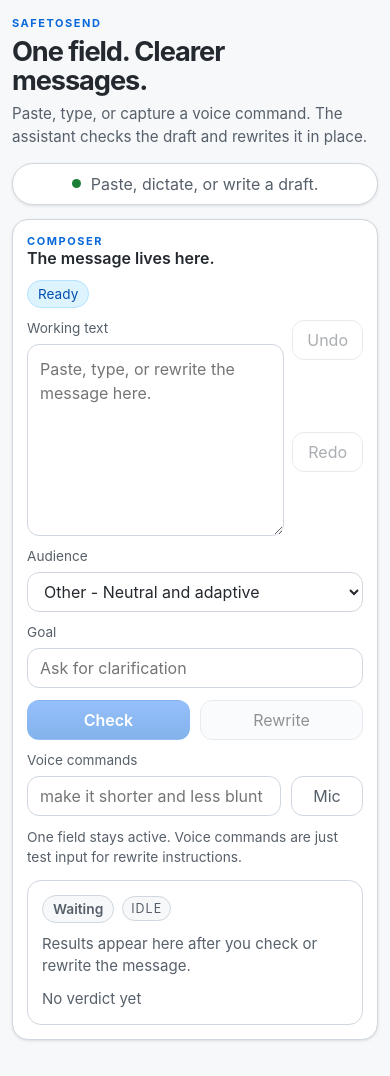
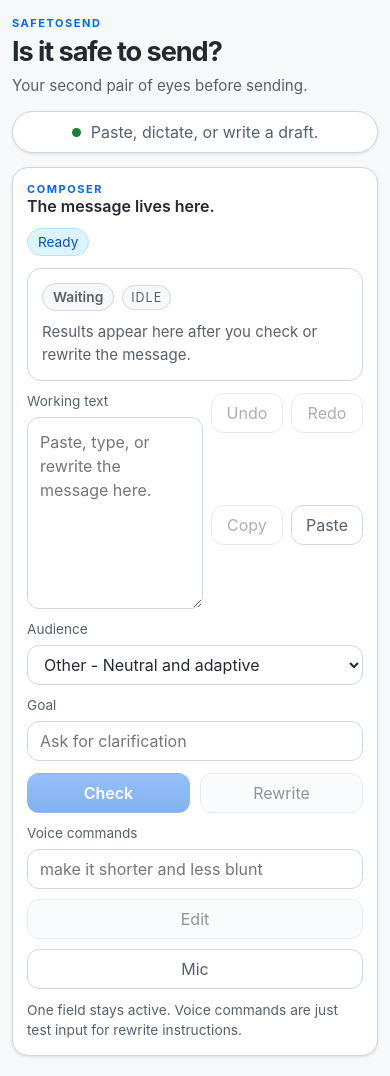
Before and after one commit to SebastianKristof/safetosend, a Next.js app: page / in a window 390 px wide. Built offline with nearby package versions, Linux system fonts and the light colour scheme.

Commit message:
improve ui and labels

```diff
--- a/app/globals.css
+++ b/app/globals.css
@@ -204,10 +204,11 @@ h2 {
 .history-rail {
   display: grid;
   gap: 8px;
+  grid-template-columns: repeat(2, minmax(0, 1fr));
 }
 
 .rail-button {
-  min-width: 4.75rem;
+  min-width: 0;
 }
 
 .control,
@@ -334,9 +335,13 @@ h2 {
 
 .voice-row {
   display: grid;
-  grid-template-columns: minmax(0, 1fr) auto;
+  grid-template-columns: minmax(0, 1fr) auto auto;
   gap: 10px;
   align-items: end;
+}
+
+.edit-button {
+  min-width: 4.75rem;
 }
 
 .mic-button {
@@ -431,13 +436,12 @@ h2 {
   font-size: 0.94rem;
 }
 
-.analysis-details,
+.analysis-reasons,
 .advanced-panel {
   border-top: 1px solid var(--line);
   padding-top: 10px;
 }
 
-.analysis-details summary,
 .advanced-panel summary {
   list-style: none;
   cursor: pointer;
@@ -446,7 +450,6 @@ h2 {
   font-size: 0.9rem;
 }
 
-.analysis-details summary::-webkit-details-marker,
 .advanced-panel summary::-webkit-details-marker {
   display: none;
 }
@@ -463,6 +466,15 @@ h2 {
   margin-top: 10px;
   color: var(--soft);
   font-size: 0.85rem;
+}
+
+.analysis-reasons-label {
+  margin: 0 0 8px;
+  color: var(--muted);
+  font-size: 0.85rem;
+  font-weight: 600;
+  text-transform: uppercase;
+  letter-spacing: 0.06em;
 }
 
 .advanced-body {
@@ -507,7 +519,7 @@ h2 {
   }
 
   .rail-button {
-    min-width: 4rem;
+    min-width: 0;
   }
 
   .control-grid {
@@ -518,6 +530,15 @@ h2 {
     grid-template-columns: 1fr 1fr;
   }
 
+  .voice-row {
+    grid-template-columns: 1fr;
+  }
+
+  .edit-button,
+  .mic-button {
+    width: 100%;
+  }
+
   .panel {
     padding: 14px;
   }
--- a/app/page.tsx
+++ b/app/page.tsx
@@ -60,18 +60,6 @@ function buildClientId() {
   }
 
   return `client-${Math.random().toString(36).slice(2, 10)}`
-}
-
-function verdictDescription(verdict: Verdict) {
-  if (verdict === 'OK to send') {
-    return 'The message is clear enough to send.'
-  }
-
-  if (verdict === 'Risky - revise') {
-    return 'The message should be tightened before sending.'
-  }
-
-  return 'The message should be paused and calmed down first.'
 }
 
 function verdictStyle(verdict: Verdict) {
@@ -182,6 +170,15 @@ export default function Page() {
 
     window.localStorage.setItem(STORAGE_KEY, JSON.stringify(state))
   }, [analysis, audience, clientId, future, goal, lastChangeNote, past, voiceCommand, workingText])
+
+  useEffect(() => {
+    if (!copied) {
+      return
+    }
+
+    const timer = window.setTimeout(() => setCopied(false), 1200)
+    return () => window.clearTimeout(timer)
+  }, [copied])
 
   const verdictTone = useMemo(() => {
     if (!analysis) {
@@ -337,6 +334,47 @@ export default function Page() {
     lastAnalyzedDraftRef.current = next.draft
   }
 
+  async function copyWorkingText() {
+    const text = workingText.trim()
+
+    if (!text) {
+      setError('Nothing to copy.')
+      return
+    }
+
+    try {
+      await navigator.clipboard.writeText(workingText)
+      setCopied(true)
+      setLastChangeNote('Draft copied')
+      setError(null)
+    } catch (err) {
+      setError(err instanceof Error ? err.message : 'Copy failed.')
+    }
+  }
+
+  async function pasteIntoDraft() {
+    if (status !== 'idle') {
+      return
+    }
+
+    try {
+      const text = await navigator.clipboard.readText()
+
+      if (!text.trim()) {
+        setError('Clipboard is empty.')
+        return
+      }
+
+      checkpoint('Before paste')
+      setWorkingText(text)
+      setLastChangeNote('Clipboard pasted')
+      lastAnalyzedDraftRef.current = text
+      setError(null)
+    } catch (err) {
+      setError(err instanceof Error ? err.message : 'Paste failed.')
+    }
+  }
+
   function getSpeechRecognition() {
     const win = window as Window & {
       SpeechRecognition?: new () => SpeechRecognitionController
@@ -408,7 +446,6 @@ export default function Page() {
     }
   }
 
-  const verdictText = analysis ? verdictDescription(analysis.verdict) : 'No verdict yet'
   const verdictLabel = analysis ? analysis.verdict : 'Waiting'
   const riskLabel = analysis ? analysis.riskLevel : 'idle'
 
@@ -417,10 +454,9 @@ export default function Page() {
       <header className="hero-bar">
         <div className="hero-copy">
           <p className="eyebrow">SafeToSend</p>
-          <h1>One field. Clearer messages.</h1>
+          <h1>Is it safe to send?</h1>
           <p className="subtle">
-            Paste, type, or capture a voice command. The assistant checks the draft and rewrites it
-            in place.
+            Your second pair of eyes before sending.
           </p>
         </div>
         <div className="status-pill" aria-live="polite">
@@ -440,6 +476,28 @@ export default function Page() {
           </div>
         </div>
 
+        <section className="analysis-card" aria-live="polite">
+          <div className="analysis-topline">
+            <span className={`verdict-pill ${verdictTone}`}>{verdictLabel}</span>
+            <span className={`risk-chip ${riskLabel}`}>{riskLabel}</span>
+          </div>
+          <p className="analysis-meta">
+            {analysis
+              ? `Likely intent: ${analysis.inferredGoal} · Confidence ${Math.round(analysis.confidence * 100)}%`
+              : 'Results appear here after you check or rewrite the message.'}
+          </p>
+          {analysis ? (
+            <div className="analysis-reasons">
+              <p className="analysis-reasons-label">Reasons</p>
+              <ul className="reason-list">
+                {analysis.reasons.map((reason) => (
+                  <li key={reason}>{reason}</li>
+                ))}
+              </ul>
+            </div>
+          ) : null}
+        </section>
+
         <div className="editor-shell">
           <label className="field editor-field">
             <span>Working text</span>
@@ -451,10 +509,10 @@ export default function Page() {
                 setError(null)
               }}
               placeholder="Paste, type, or rewrite the message here."
-            />
+              />
           </label>
 
-          <div className="history-rail" aria-label="Undo redo controls">
+          <div className="history-rail" aria-label="Draft controls">
             <button
               className="ghost-button rail-button"
               onClick={undoLastChange}
@@ -470,6 +528,22 @@ export default function Page() {
               type="button"
             >
               Redo
+            </button>
+            <button
+              className="ghost-button rail-button"
+              onClick={() => void copyWorkingText()}
+              disabled={status !== 'idle' || !workingText.trim()}
+              type="button"
+            >
+              {copied ? 'Copied' : 'Copy'}
+            </button>
+            <button
+              className="ghost-button rail-button"
+              onClick={() => void pasteIntoDraft()}
+              disabled={status !== 'idle'}
+              type="button"
+            >
+              Paste
             </button>
           </div>
         </div>
@@ -532,6 +606,15 @@ export default function Page() {
           </label>
 
           <button
+            className="secondary-button edit-button"
+            onClick={() => void runRewrite()}
+            disabled={status !== 'idle' || !workingText.trim()}
+            type="button"
+          >
+            {status === 'rewriting' ? 'Editing...' : 'Edit'}
+          </button>
+
+          <button
             className="ghost-button mic-button"
             onClick={() => void toggleVoiceCommandMic()}
             disabled={(status !== 'idle' && status !== 'listening') || (!speechSupported && status !== 'listening')}
@@ -546,31 +629,6 @@ export default function Page() {
         <p className="micro-copy">
           One field stays active. Voice commands are just test input for rewrite instructions.
         </p>
-
-        <section className="analysis-card" aria-live="polite">
-          <div className="analysis-topline">
-            <span className={`verdict-pill ${verdictTone}`}>{verdictLabel}</span>
-            <span className={`risk-chip ${riskLabel}`}>{riskLabel}</span>
-          </div>
-          <p className="analysis-meta">
-            {analysis
-              ? `Likely intent: ${analysis.inferredGoal} · Confidence ${Math.round(analysis.confidence * 100)}%`
-              : 'Results appear here after you check or rewrite the message.'}
-          </p>
-          <p className="analysis-copy">{verdictText}</p>
-
-          {analysis ? (
-            <details className="analysis-details">
-              <summary>Why this result</summary>
-              <ul className="reason-list">
-                {analysis.reasons.map((reason) => (
-                  <li key={reason}>{reason}</li>
-                ))}
-              </ul>
-              <p className="analysis-footnote">The rewritten text stays in the main field.</p>
-            </details>
-          ) : null}
-        </section>
       </section>
     </main>
   )
```
